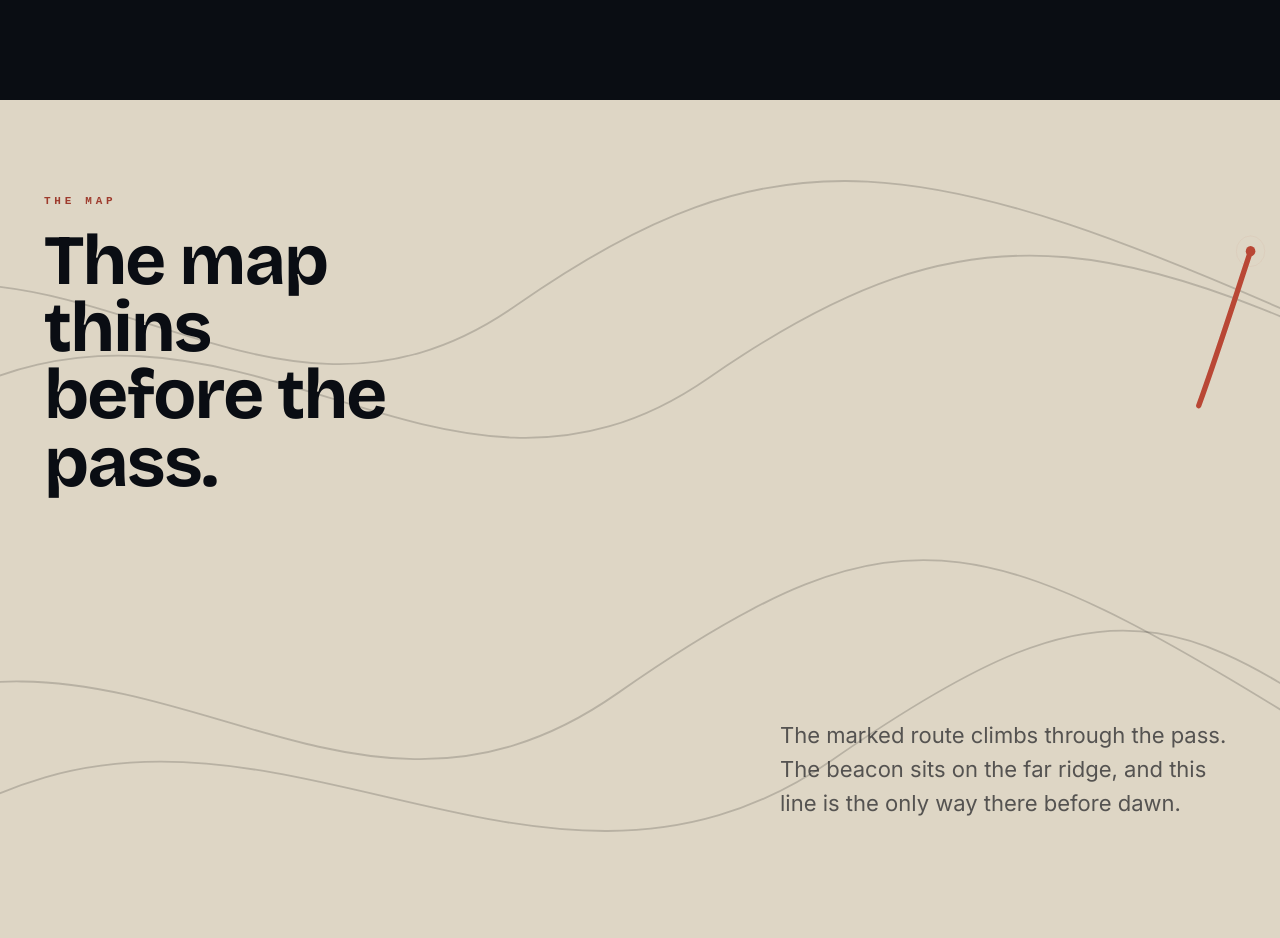
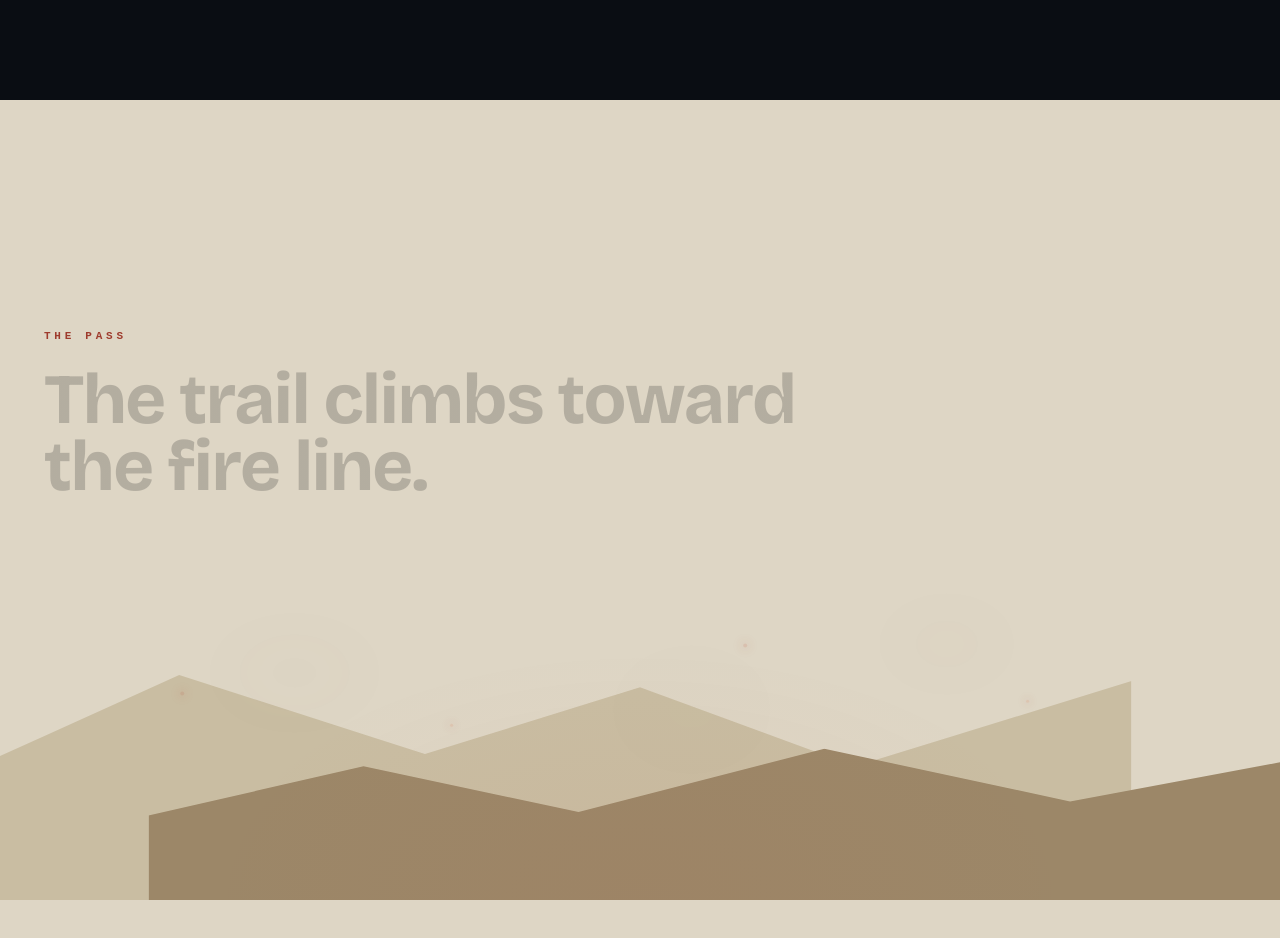
Before and after one commit to kohtut-randy/UI-Animation-Website, a React (Vite) app: page / in a window 1280 px wide. Shown: the part 3260-4198 px from the top of the page. Built offline with nearby package versions, Linux system fonts and the light colour scheme.

Commit message:
fix for PathInterlude page

```diff
--- a/src/constants/motion.ts
+++ b/src/constants/motion.ts
@@ -78,11 +78,8 @@ export const DISTANCE_MAGNET = 26
 export const DISTANCE_HERO_SCENE_Y = 120
 export const DISTANCE_HERO_MIST_X = 180
 export const DISTANCE_HERO_FOREGROUND_Y = 150
-export const DISTANCE_MAP_CAMERA_Y = 6
 export const HERO_SCENE_START_SCALE = 1.12
 export const HERO_SCENE_END_SCALE = 1.02
-export const MAP_CAMERA_START_SCALE = 1.06
-export const MAP_CAMERA_END_SCALE = 1
 
 /* THE REDUCED-MOTION BUDGET: opacity only, one fifth the time. */
 export const REDUCED_MOTION_DURATION = 0.2
--- a/src/features/wall/components/KineticBridge.tsx
+++ b/src/features/wall/components/KineticBridge.tsx
@@ -5,19 +5,19 @@ export const KineticBridge = () => (
       <div className='border-y border-chalk-100/15 py-4 md:py-6'>
         <p
           data-kinetic-row='left'
-          className='whitespace-nowrap font-display text-[clamp(4rem,18vw,18rem)] font-extrabold leading-[0.76] tracking-[-0.075em] md:text-[clamp(6rem,18vw,18rem)]'
+          className='whitespace-nowrap font-display text-[clamp(4.5rem,14vh,18rem)] font-extrabold leading-[0.76] tracking-[-0.075em] md:text-[clamp(6rem,18vw,18rem)]'
         >
           CARRIES CARRIES CARRIES
         </p>
         <p
           data-kinetic-row='right'
-          className='whitespace-nowrap font-display text-[clamp(4rem,18vw,18rem)] font-extrabold leading-[0.76] tracking-[-0.075em] text-transparent [-webkit-text-stroke:1px_rgba(245,241,232,0.72)] md:text-[clamp(6rem,18vw,18rem)]'
+          className='whitespace-nowrap font-display text-[clamp(4.5rem,14vh,18rem)] font-extrabold leading-[0.76] tracking-[-0.075em] text-transparent [-webkit-text-stroke:1px_rgba(245,241,232,0.72)] md:text-[clamp(6rem,18vw,18rem)]'
         >
           THE WAY THE WAY THE WAY
         </p>
         <p
           data-kinetic-row='left'
-          className='whitespace-nowrap font-display text-[clamp(4rem,18vw,18rem)] font-extrabold leading-[0.76] tracking-[-0.075em] md:text-[clamp(6rem,18vw,18rem)]'
+          className='whitespace-nowrap font-display text-[clamp(4.5rem,14vh,18rem)] font-extrabold leading-[0.76] tracking-[-0.075em] md:text-[clamp(6rem,18vw,18rem)]'
         >
           HOME HOME HOME HOME
         </p>
--- a/src/features/wall/components/PathInterlude.tsx
+++ b/src/features/wall/components/PathInterlude.tsx
@@ -1,33 +1,73 @@
 export const PathInterlude = () => (
-  <section data-map className='relative h-[220svh] bg-[#ded6c5] text-granite-950'>
-    <div className='sticky top-0 h-svh overflow-hidden'>
-      <svg data-map-art aria-hidden='true' viewBox='0 0 1200 700' className='absolute inset-0 size-full' preserveAspectRatio='none'>
-        <g fill='none' stroke='rgba(11,12,15,0.18)' strokeWidth='1.5'>
-          <path data-map-contour d='M-80 170 C160 40 330 300 560 150 S920 20 1280 170' />
-          <path data-map-contour d='M-100 235 C170 90 350 365 590 210 S960 85 1300 250' />
-          <path data-map-contour d='M-80 520 C210 340 390 640 650 470 S980 335 1300 520' />
-          <path data-map-contour d='M-100 585 C180 410 430 700 700 525 S1020 400 1300 600' />
-        </g>
-        <path
-          data-map-route
-          d='M80 590 C180 500 135 390 300 360 C455 330 435 190 600 210 C790 235 750 460 920 430 C1040 410 1080 275 1140 105'
-          fill='none'
-          stroke='#b94735'
-          strokeLinecap='round'
-          strokeWidth='5'
-          vectorEffect='non-scaling-stroke'
-        />
-        <circle data-map-beacon cx='1140' cy='105' r='17' fill='#b94735' />
-        <circle data-map-beacon-ring cx='1140' cy='105' r='36' fill='none' stroke='rgba(185,71,53,0.38)' strokeWidth='2' />
-      </svg>
+  <section data-path className='relative h-[220svh] bg-[#ded6c5] text-granite-950'>
+    <div className='sticky top-0 flex h-svh items-center overflow-hidden'>
+      <div
+        data-path-ridge
+        aria-hidden='true'
+        className='absolute inset-x-[-10%] bottom-0 h-[38%] bg-[#c9bda2] [clip-path:polygon(0_58%,12%_34%,24%_52%,38%_20%,54%_46%,68%_24%,82%_50%,100%_22%,100%_100%,0_100%)]'
+      />
+      <div
+        data-path-ridge
+        aria-hidden='true'
+        className='absolute inset-x-[-10%] bottom-0 h-[22%] bg-[#9c8768] [clip-path:polygon(0_46%,14%_18%,28%_44%,44%_8%,60%_38%,76%_12%,90%_40%,100%_10%,100%_100%,0_100%)]'
+      />
 
-      <div className='gutter absolute inset-x-0 top-[10%] z-10 sm:top-[12%]'>
-        <p className='eyebrow mb-5 text-eyebrow text-[#9e3b2d]'>The map</p>
-        <h2 className='max-w-[8ch] font-display text-display-lg'>The map thins before the pass.</h2>
+      <div
+        data-path-smoke
+        aria-hidden='true'
+        className='absolute bottom-[26%] left-[16%] h-24 w-56 rounded-[50%] bg-[radial-gradient(ellipse,rgba(120,108,92,0.26)_0%,rgba(120,108,92,0.08)_55%,transparent_78%)] blur-2xl'
+      />
+      <div
+        data-path-smoke
+        aria-hidden='true'
+        className='absolute bottom-[21%] left-[42%] h-28 w-64 rounded-[50%] bg-[radial-gradient(ellipse,rgba(120,108,92,0.22)_0%,rgba(120,108,92,0.06)_55%,transparent_78%)] blur-3xl'
+      />
+      <div
+        data-path-smoke
+        aria-hidden='true'
+        className='absolute bottom-[30%] left-[68%] h-20 w-48 rounded-[50%] bg-[radial-gradient(ellipse,rgba(120,108,92,0.24)_0%,rgba(120,108,92,0.07)_55%,transparent_78%)] blur-2xl'
+      />
+
+      <div
+        data-path-glow
+        aria-hidden='true'
+        className='absolute inset-x-0 bottom-0 h-[45%] bg-[radial-gradient(ellipse_at_50%_100%,rgba(185,71,53,0.45),transparent_62%)]'
+      />
+
+      <span
+        data-path-ember
+        aria-hidden='true'
+        className='absolute bottom-[26%] left-[14%] size-2 rounded-full bg-[#b94735] shadow-[0_0_20px_6px_rgba(185,71,53,0.55)]'
+      />
+      <span
+        data-path-ember
+        aria-hidden='true'
+        className='absolute bottom-[22%] left-[35%] size-1.5 rounded-full bg-[#d6663f] shadow-[0_0_16px_5px_rgba(185,71,53,0.5)]'
+      />
+      <span
+        data-path-ember
+        aria-hidden='true'
+        className='absolute bottom-[32%] left-[58%] size-2 rounded-full bg-[#b94735] shadow-[0_0_22px_6px_rgba(185,71,53,0.55)]'
+      />
+      <span
+        data-path-ember
+        aria-hidden='true'
+        className='absolute bottom-[25%] left-[80%] size-1.5 rounded-full bg-[#d6663f] shadow-[0_0_16px_5px_rgba(185,71,53,0.5)]'
+      />
+
+      <div className='gutter relative z-10'>
+        <p className='eyebrow mb-6 text-eyebrow text-[#9e3b2d]'>The pass</p>
+        <h2
+          data-path-copy
+          className='max-w-[16ch] bg-[linear-gradient(90deg,#b94735_50%,rgba(11,12,15,0.2)_50%)] bg-[length:210%_100%] bg-clip-text font-display text-display-lg text-transparent'
+        >
+          The trail climbs toward the fire line.
+        </h2>
+        <p data-path-lede className='mt-8 max-w-[34rem] text-lede text-granite-950/65'>
+          He leaves the mist and the masked swordsman behind, and follows smoke rising over the ridge. Somewhere past the rocks, the pass is
+          already burning.
+        </p>
       </div>
-      <p className='gutter absolute inset-x-0 bottom-[8%] z-10 ml-auto max-w-[34rem] text-lede text-granite-950/65 sm:bottom-[10%]'>
-        The marked route climbs through the pass. The beacon sits on the far ridge, and this line is the only way there before dawn.
-      </p>
     </div>
   </section>
 )
--- a/src/features/wall/components/StoryAtmosphere.tsx
+++ b/src/features/wall/components/StoryAtmosphere.tsx
@@ -29,7 +29,6 @@ const SHURIKEN_PROJECTILES = [
 const BLOOD_DROP_START = 0
 const BLOOD_INTENSITY_RATE = 1.45
 const BLOOD_STREAM_COUNT = 34
-const BLOOD_WASH_ALPHA = 0.2
 const BLOOD_STREAM_MIN_WIDTH = 4
 const BLOOD_STREAM_MAX_WIDTH = 26
 const BATTLE_DUST_COUNT = 48
```
Also changed, not shown: src/features/wall/hooks/useWallMotion.ts (+68 -58 lines).
